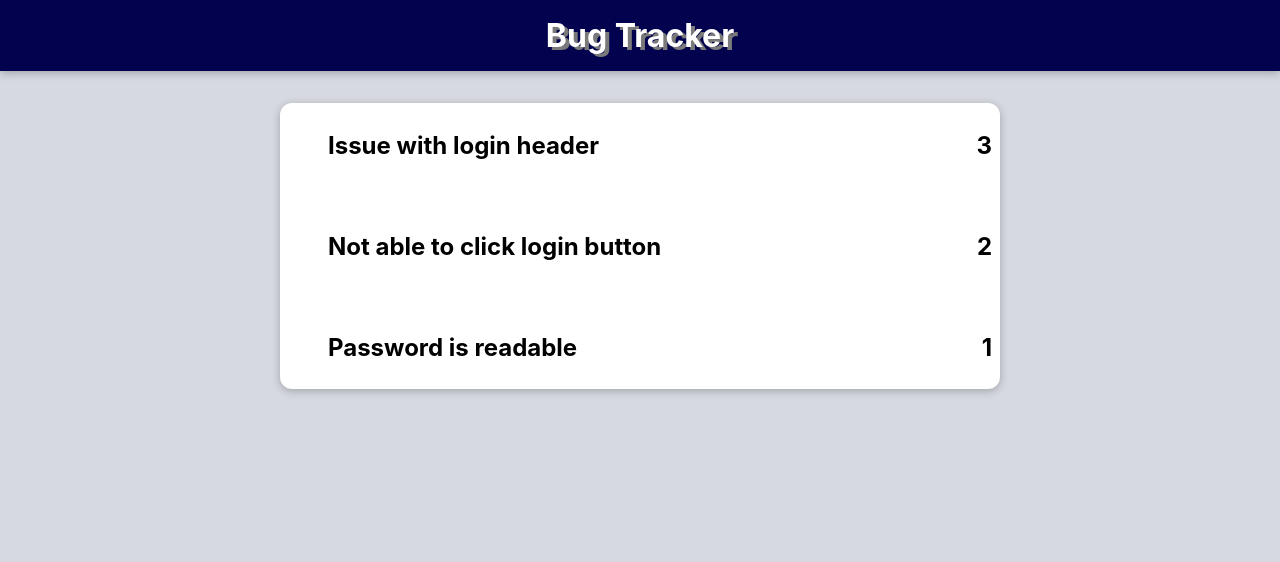
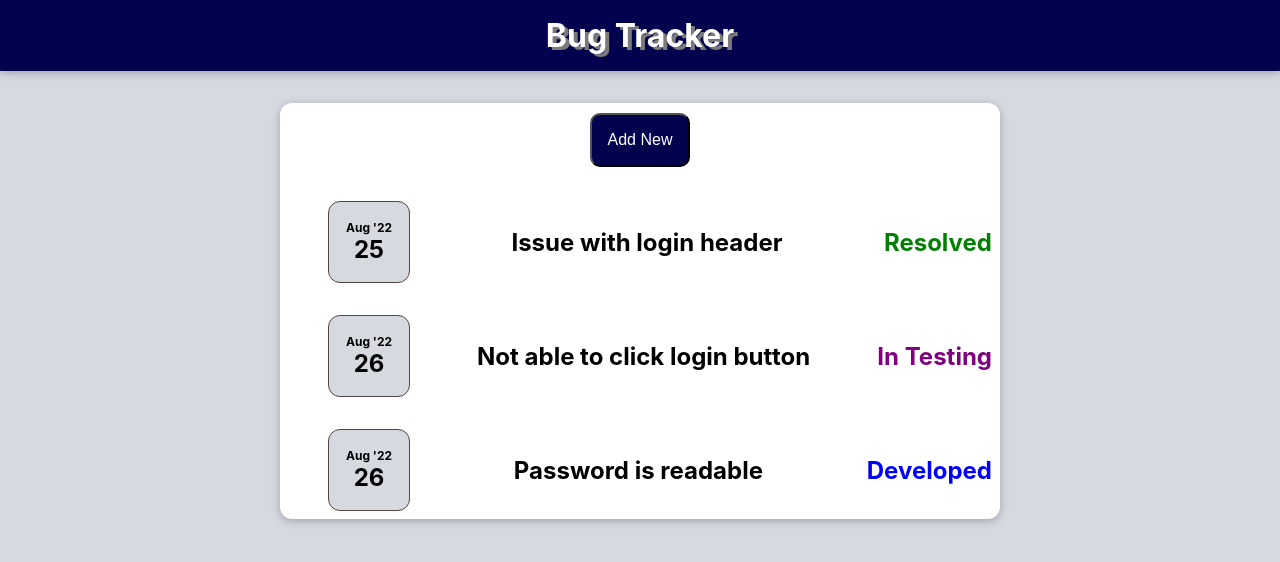
Before and after one commit to ES-iLearn/react-training, a React (Create React App) app: page / in a window 1280 px wide. Shown: the top 562 px of the page. Built offline with nearby package versions, Linux system fonts and the light colour scheme.

Commit message:
Bugtracker day 2

```diff
--- /dev/null
+++ b/src/bugform/NewBug.module.css
@@ -0,0 +1,15 @@
+.addNewBtn {
+    padding: 1em;
+    background-color: #02024f;
+    color: #fff;
+    font-size: 1rem;
+    border-radius: 10px;
+    margin: 10px auto;
+}
+
+.bugtitle {
+    padding: 1em;
+    font-size: 1em;
+    margin-right: 10px;
+    width: 300px;
+}
--- /dev/null
+++ b/src/bugform/NewBug.tsx
@@ -0,0 +1,56 @@
+import { FunctionComponent, useState } from "react";
+import styles from "./NewBug.module.css";
+
+interface NewBugProps {
+    bugAdded: Function;
+}
+
+const NewBug: FunctionComponent<NewBugProps> = (props) => {
+
+  const [editMode, setEditMode] = useState<Boolean>(false);
+  const [title, setTitle] = useState<string>("");
+  const [titlePresent, setTitlePresent] = useState<Boolean>(false);
+
+  const toggleForm = () => {
+    setEditMode(!editMode);
+  };
+
+  const addBug = () => {
+    props.bugAdded(title)
+  }
+
+  const titleChanged = (e: any) => {
+
+    // const titleField = document.getElementById("bugTitle") as HTMLInputElement;
+    // const title = titleField.value;
+    setTitle(e.target.value);
+    setTitlePresent(title.length > 0);
+
+  };
+
+  return (
+    <div>
+      {!editMode && (
+        <button className={styles.addNewBtn} onClick={toggleForm}>
+          Add New
+        </button>
+      )}
+      {editMode && (
+        <div>
+          <input
+            type="text"
+            name="bugTitle"
+            id="bugTitle"
+            className={styles.bugtitle}
+            onChange={titleChanged}
+          />
+          <button className={styles.addNewBtn} onClick={addBug}>
+            {titlePresent ? "Save" : "Cancel"}
+          </button>
+        </div>
+      )}
+    </div>
+  );
+};
+
+export default NewBug;
--- a/src/buglist/BugInfo.tsx
+++ b/src/buglist/BugInfo.tsx
@@ -1,16 +1,40 @@
 import { FunctionComponent } from "react";
-import { BugData } from "../BugsData";
-import styles from './BugInfo.module.css';
+import { BugData, BugStatus } from "../BugsData";
+import DateCard from "../ui/DateCard";
+import styles from "./BugInfo.module.css";
 
 interface BugInfoProps {
   bug: BugData;
 }
 
 const BugInfo: FunctionComponent<BugInfoProps> = (props) => {
-  return <li className={styles.buginfo}>
-    <h2>{props.bug.title}</h2>
-    <h2>{props.bug.status}</h2>
-  </li>;
+
+  const getStatusText = (status: BugStatus) => {
+    switch (status) {
+      case BugStatus.reported:
+        return { text: "Reported", color: "red" };
+      case BugStatus.indev:
+        return { text: "Developed", color: "blue" };
+      case BugStatus.inqa:
+        return { text: "In Testing", color: "purple" };
+      case BugStatus.resolved:
+        return { text: "Resolved", color: "green" };
+      case BugStatus.reopened:
+        return { text: "Rework", color: "orange" };
+      default:
+        return { text: "Unknown", color: "magenta" };
+    }
+  };
+
+  const bugStausInfo = getStatusText(props.bug.status);
+
+  return (
+    <li className={styles.buginfo}>
+      <DateCard date={props.bug.created}></DateCard>
+      <h2>{props.bug.title}</h2>
+      <h2 style={{ color: bugStausInfo.color }}>{bugStausInfo.text}</h2>
+    </li>
+  );
 };
 
 export default BugInfo;
--- a/src/buglist/BugList.tsx
+++ b/src/buglist/BugList.tsx
@@ -1,4 +1,5 @@
 import { FunctionComponent } from "react";
+import NewBug from "../bugform/NewBug";
 import bugs, { BugData } from "../BugsData";
 import BugInfo from "./BugInfo";
 import styles from './BugList.module.css';
@@ -6,8 +7,15 @@ import styles from './BugList.module.css';
 interface BugListProps {}
 
 const BugList: FunctionComponent<BugListProps> = () => {
+
+  const addNewBug = (title: string) => {
+    console.log('New bug added: ', title)
+  }
+
+
   return (
     <div className={styles.buglist}>
+      <NewBug bugAdded={addNewBug}></NewBug>
       <ul>
         {bugs.map((b: BugData) => {
           return <BugInfo bug={b}></BugInfo>;
--- /dev/null
+++ b/src/ui/DateCard.css
@@ -0,0 +1,22 @@
+.bug-date {
+    display: flex;
+    flex-direction: column;
+    width: 5rem;
+    height: 5rem;
+    border: 1px solid rgb(83, 69, 69);
+    background-color: #d7d9e1;
+    /* color: white; */
+    border-radius: 12px;
+    align-items: center;
+    justify-content: center;
+  }
+
+  .bug-date__month {
+    font-size: 0.75rem;
+    font-weight: bold;
+  }
+
+  .bug-date__day {
+    font-size: 1.5rem;
+    font-weight: bold;
+  }
--- /dev/null
+++ b/src/ui/DateCard.tsx
@@ -0,0 +1,27 @@
+import { FunctionComponent } from "react";
+import './DateCard.css';
+
+interface DateCardProps {
+  date: Date;
+}
+
+const DateCard: FunctionComponent<DateCardProps> = (props) => {
+  const getDateParsed = () => {
+    const month = props.date.toLocaleDateString("en-US", { month: "short" });
+    const year = props.date.toLocaleDateString("en-US", { year: "2-digit" });
+    const day = props.date.toLocaleDateString("en-US", { day: "2-digit" });
+
+    return { day, month, year };
+  };
+
+  const dateInfo = getDateParsed();
+
+  return (
+    <div className="bug-date">
+      <div className="bug-date__month">{dateInfo.month} '{dateInfo.year}</div>
+      <div className="bug-date__day">{dateInfo.day}</div>
+    </div>
+  );
+};
+
+export default DateCard;
```
